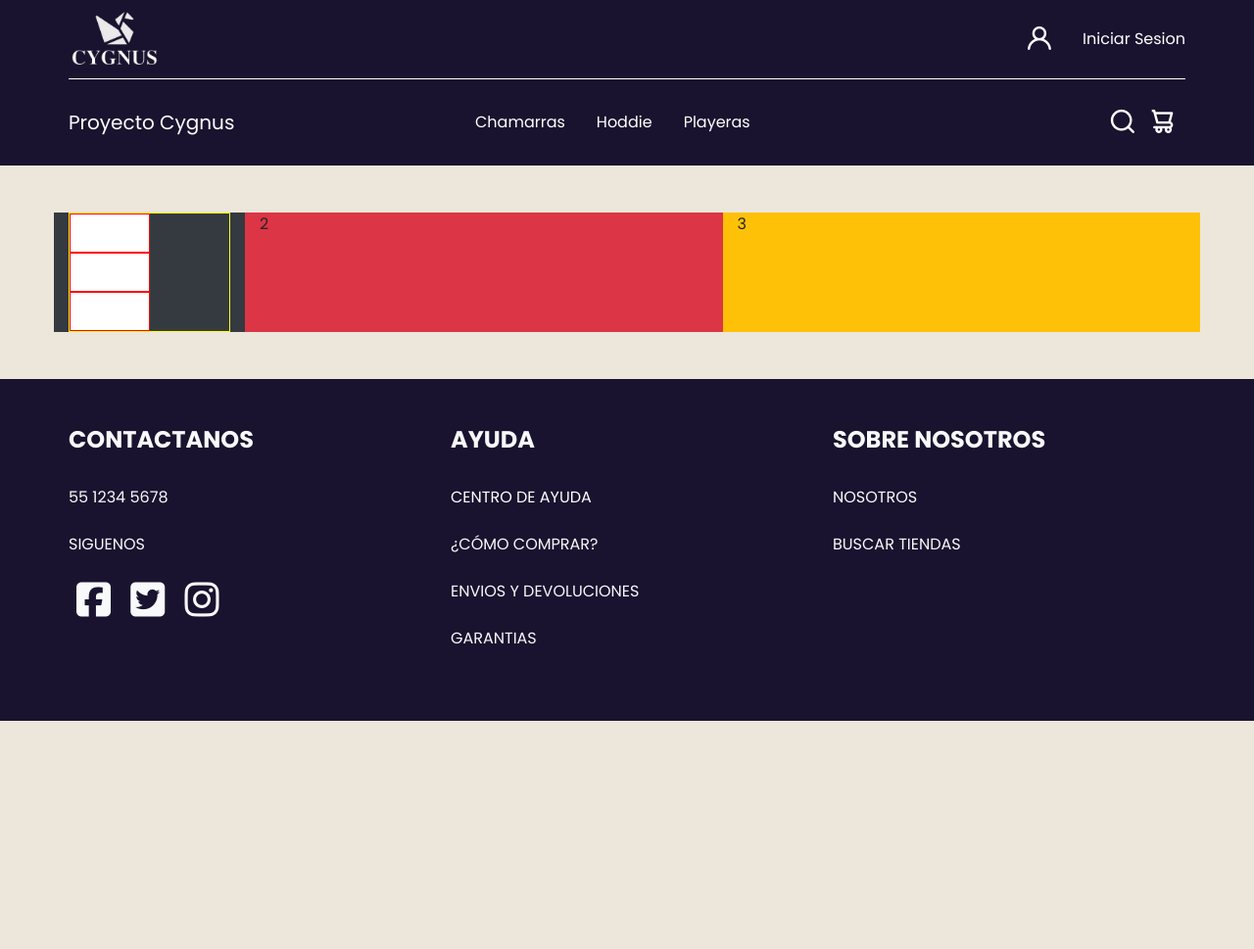
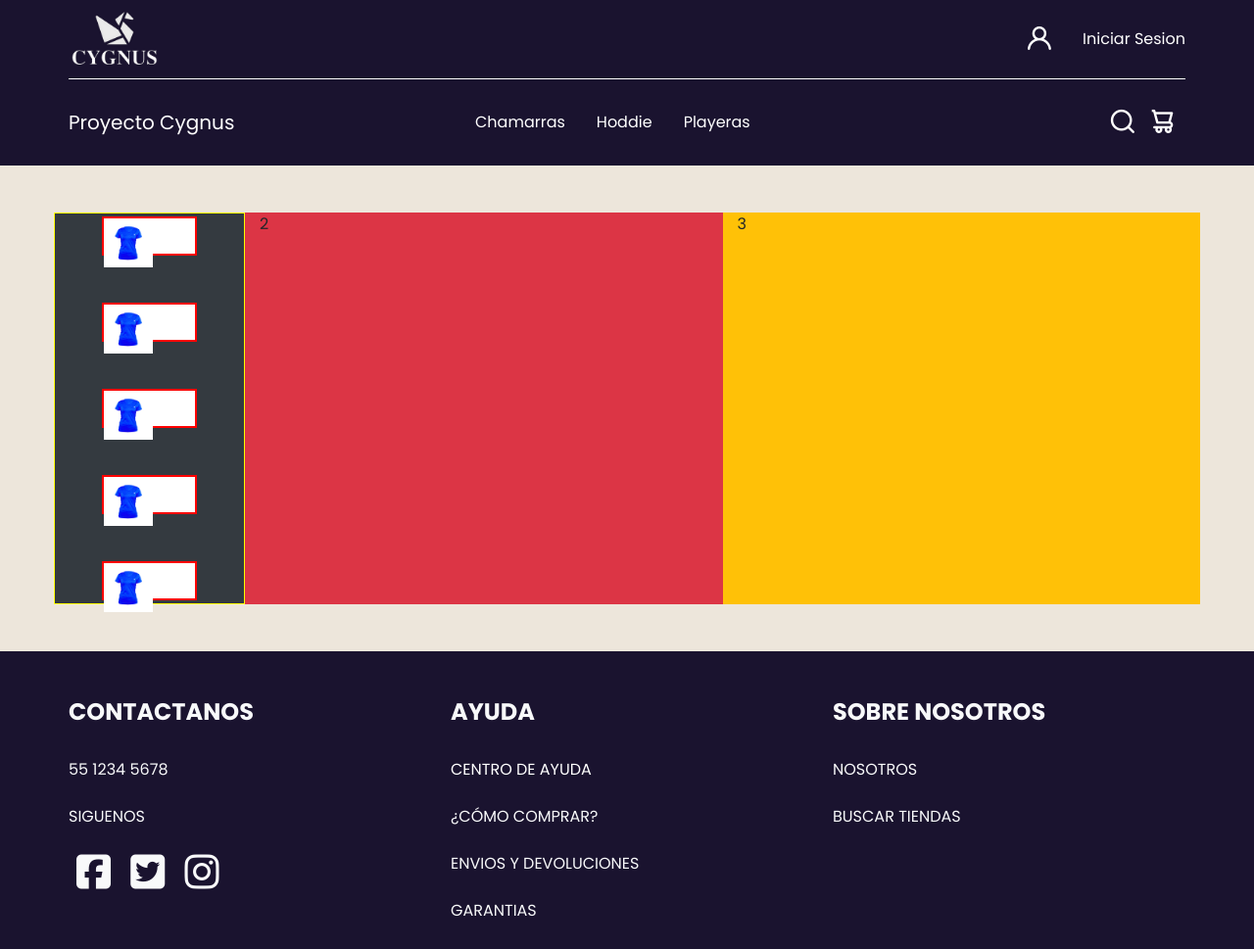
Before and after one commit to UlisesRomanMartinezBello/proyecto_cygnus, a plain HTML site: page productoIndividual.html in a window 1280 px wide. Shown: the whole page at 98% size. Before the commit the page ends 800 px from the top, so only its background shows below. Drawn offline with nearby package versions, Linux system fonts and the light colour scheme.

Commit message:
Actualizacion antonio-rama: modificacion de productoIndividual en html y css

```diff
--- a/assets/css/productoIndividual.css
+++ b/assets/css/productoIndividual.css
@@ -1,37 +1,28 @@
 
-#div-img-ch{
+#divImg{
     border: 1px solid yellow;
     padding: 0;
+    height: 50vh;
+}
+
+#centrar{
+    display: flex;
+    flex-direction: column;
+    align-items: center;
+    justify-content: center;
 }
 
 .img-ch{
     width: 50%;
     height: 5vh;
     background-color: white;
-    border: 1px solid red;
+    border: 2px solid red;
+    margin-bottom: 3rem;
 }
 
-.img-carrusel{
-    height: calc(60vh - 46px);
-    /* object-fit: cover;
-    object-position: center; */
-    border: 1px solid red;
-    display: flex;
 
-
+.vista{
+    object-fit: cover;
+    object-position: center;
+    width: 50px;
 }
-
-.carousel-item{
-    margin: 1px 0 1px;
-}
-
-.playerasch{
-    width: 100px;
-    height: 60px;
-    object-fit: cover;
-    /* object-position: center; */
-}
-
-.card-body{
-    padding: 0%;
-}
--- a/productoIndividual.html
+++ b/productoIndividual.html
@@ -74,20 +74,37 @@
 
     <main>
 
+        <div class="container pt-5 pb-5">
+            <div class="row">
+                <div class="col-lg-2 bg-dark d-flex" id="divImg">
 
-        <div class="container pt-5 pb-5">
-            <div class="row d-flex justify-content-center">
-                <div class="col-lg-2 bg-dark d-flex flex-column" >
-                    <div class="container" id="div-img-ch">
-                        <div class="img-ch"></div>
-                        <div class="img-ch"></div>
-                        <div class="img-ch"></div>
+                    <div class="container" id="centrar">
+                        <div class="img-ch mt-5">
+                            <img class="vista" src="assets/img/individualProducto/imgch2jpg.jpg" alt="">
+                        </div>
+                        <div class="img-ch">
+                            <img class="vista" src="assets/img/individualProducto/imgch2jpg.jpg" alt="">
+                        </div>
+                        <div class="img-ch">
+                            <img class="vista" src="assets/img/individualProducto/imgch2jpg.jpg" alt="">
+                        </div>
+                        <div class="img-ch">
+                            <img class="vista" src="assets/img/individualProducto/imgch2jpg.jpg" alt="">
+                        </div>
+                        <div class="img-ch">
+                            <img class="vista" src="assets/img/individualProducto/imgch2jpg.jpg" alt="">
+                        </div>
                     </div>
+
                 </div>
                 <div class="col-lg-5 bg-danger">2</div>
                 <div class="col-lg-5 bg-warning">3</div>
+
             </div>
         </div>
+
+
+
 
 
     </main>
```
Also changed, not shown: assets/img/individualProducto/imgch2jpg.jpg (added).
